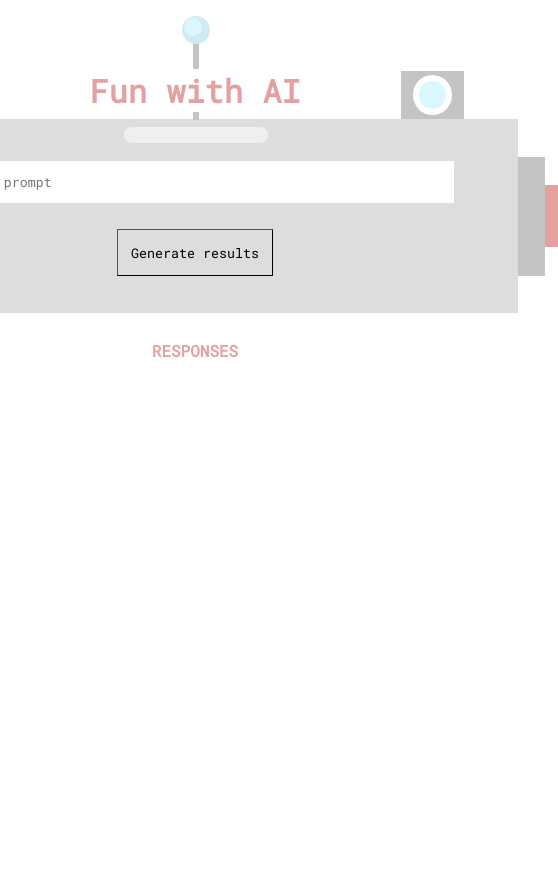
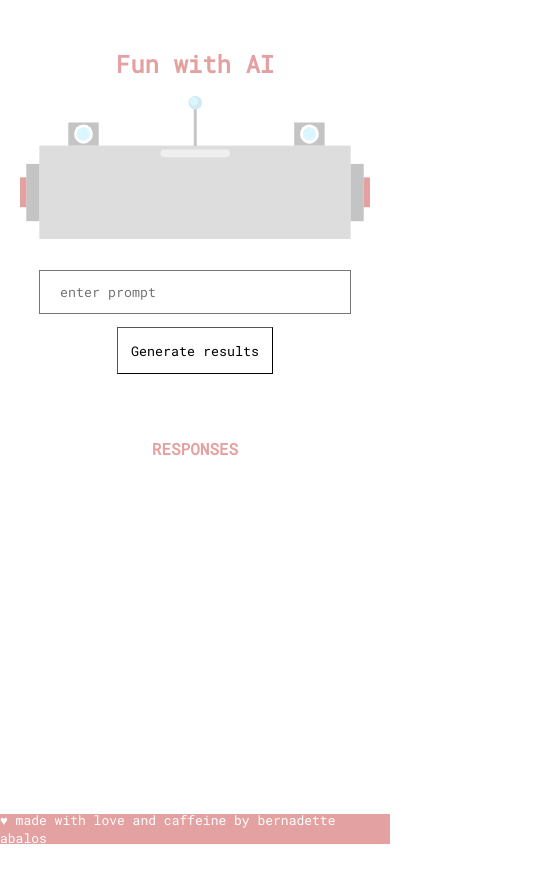
Before and after one commit to bernadetteabalos/open-ai, a React (Create React App) app: page / in a window 390 px wide. Shown: the top 882 px of the page, 558 px wide, since content can reach past the window. Built offline with nearby package versions, Linux system fonts and the light colour scheme.

Commit message:
Media queries and styling

```diff
--- a/src/App.js
+++ b/src/App.js
@@ -8,6 +8,7 @@ function App() {
     <div className="App">
       <h1>Fun with AI</h1>
       <Form />
+      <footer className="bottom">♥ made with love and caffeine by bernadette abalos</footer>
     </div>
   );
 }
--- a/src/app.scss
+++ b/src/app.scss
@@ -10,8 +10,40 @@
     padding-bottom: 5em;
 
 
+
+
     h1 {
         color: #E4A1A1;
         background-color: white;
     }
+
+    .bottom {
+        color: white;
+        font-size: 13px;
+        position: fixed;
+  display: flex;
+  align-items: center;
+  justify-content: center;
+            padding: 0px;
+            bottom: 0;
+            width: 100%;
+            /* Height of the footer*/
+            height: 30px;
+            background: #E4A1A1;
+    }
 }
+
+@media only screen and (max-width: 768px) {
+    .App {
+
+        height: auto;
+        width: auto;
+
+        h1 {
+            font-size: 1.5em;
+            margin: 0;
+            padding-top: 0;
+        }
+
+    }
+  }
--- a/src/components/form.scss
+++ b/src/components/form.scss
@@ -4,6 +4,7 @@
     align-items: center;
     justify-content: center;
     max-width: 1200px;
+
     .svgThing {
         position: absolute;
         z-index: -2;
@@ -84,3 +85,32 @@ input[type=submit] {
         background-color: #8ba18d;
     }
 }
+
+
+  @media only screen and (max-width: 768px) {
+    .form {
+        height: auto;
+        width: 100%;
+
+        form {
+            width: 40%;
+
+         }
+         .svgThing {
+            position: relative;
+            img {
+
+                max-width: 350px;
+            }
+
+         }
+         input[type=text] {
+
+            margin-bottom: 1em;
+            border-style: ridge;
+            border-width: 1px;
+
+          }
+    }
+
+  }
--- a/src/index.css
+++ b/src/index.css
@@ -1,5 +1,6 @@
-body {
+html,body {
   margin: 0;
+  height: 100%;
   font-family: -apple-system, BlinkMacSystemFont, 'Segoe UI', 'Roboto', 'Oxygen',
     'Ubuntu', 'Cantarell', 'Fira Sans', 'Droid Sans', 'Helvetica Neue',
     sans-serif;
@@ -12,3 +13,9 @@ code {
   font-family: source-code-pro, Menlo, Monaco, Consolas, 'Courier New',
     monospace;
 }
+
+@media only screen and (max-width: 768px) {
+html, body {
+  overflow: visible;
+}
+}
```
